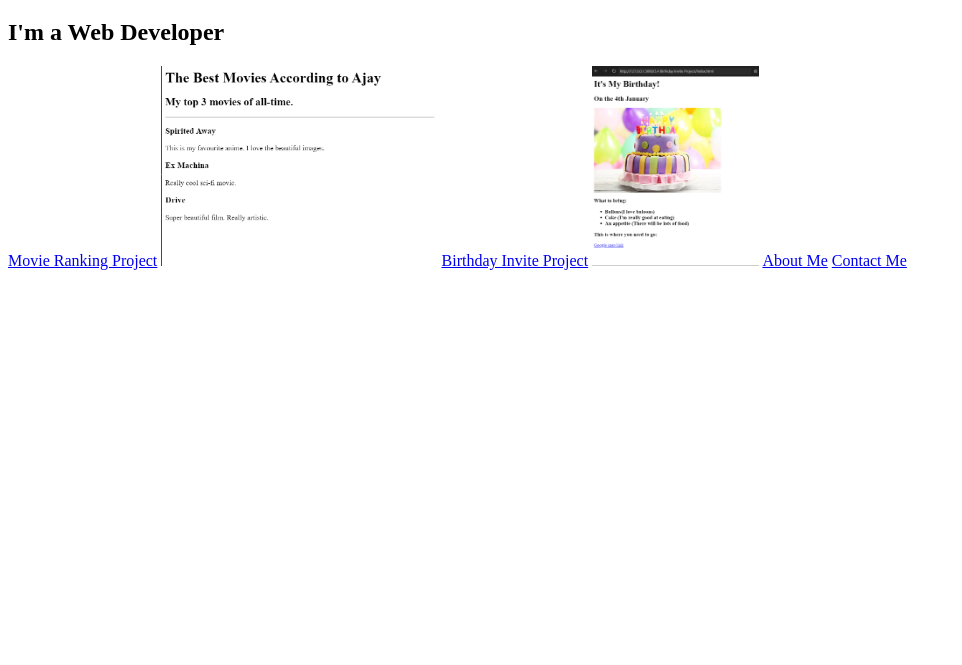
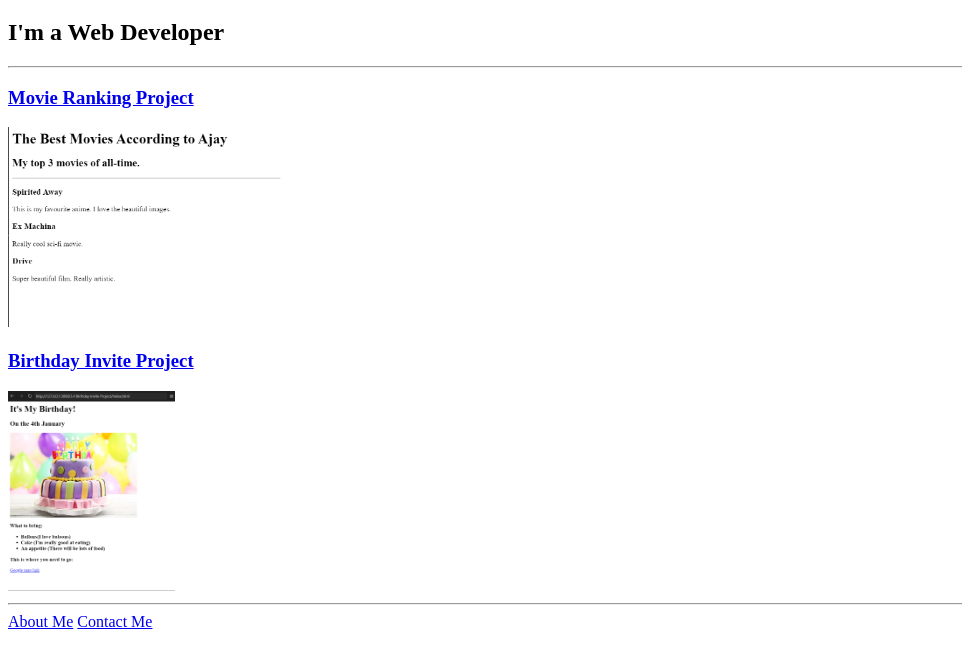
Before and after one commit to ajays414/html_portfolio, a plain HTML site: page index.html in a window 1280 px wide. Shown: the part 61-726 px from the top of the page, without its empty margins (0-962 px from the left). Drawn offline with Linux system fonts and the light colour scheme.

Commit message:
index.html

```diff
--- a/index.html
+++ b/index.html
@@ -1,4 +1,3 @@
-
 <!DOCTYPE html>
 <html lang="en">
 <head>
@@ -9,12 +8,14 @@
 <body>
     <h1>Ajay's Portfolio</h1>
     <h2>I'm a Web Developer</h2>
+    <hr />
 
-    <a href="./public/movie-ranking.html">Movie Ranking Project</a>
+    <h3><a href="./public/movie-ranking.html">Movie Ranking Project</a></h3>
     <img src="./assets/images/movie-ranking-image.png" height="200" alt="movie ranking project preview"/>
 
-    <a href="./public/birthday-invite.html">Birthday Invite Project</a>
+    <h3><a href="./public/birthday-invite.html">Birthday Invite Project</a></h3>
     <img src="./assets/images/Birthday-website-image.png" height="200" alt="birthday invite project preview"/>
+    <hr />
 
     <a href="./public/about.html">About Me</a>
     <a href="./public/contact.html">Contact Me</a>
```
